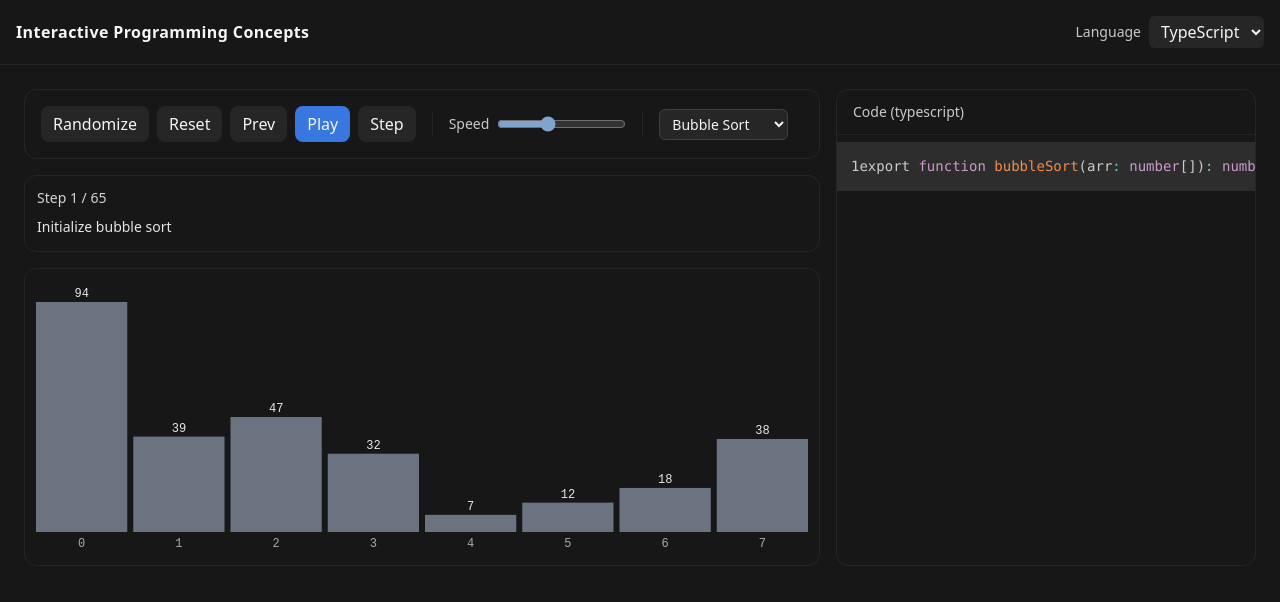
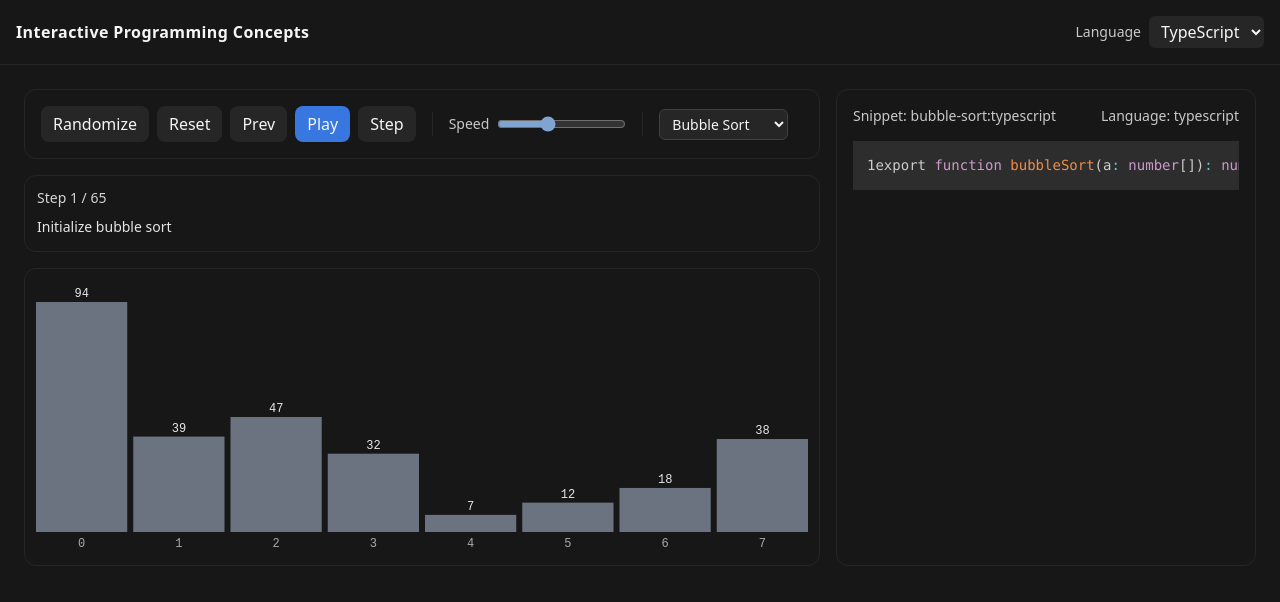
Before and after one commit to leanite/interactive-programming-concepts, a React (Vite) app: page / in a window 1280 px wide. Shown: the top 602 px of the page. Built offline with nearby package versions, Linux system fonts and the light colour scheme.

Commit message:
refactor: connect CodePanel to CodeViewer with typed SnippetKey and snippetRegistry source lookup

```diff
--- a/src/App.tsx
+++ b/src/App.tsx
@@ -5,12 +5,13 @@ import Canvas from "./components/Canvas";
 import CodePanel from "./components/CodePanel";
 import StepInfo from "./components/StepInfo";
 import { useStepRunner } from "./hooks/useStepRunner";
-import { Language, LanguageCatalog, type LanguageType } from "./types/languages";
+import { LanguageCatalog, type LanguageType } from "./types/languages";
 import type { StepSequence } from "./types/step";
 import type { ArrayVisualizationState } from "./types/visual";
 import { runner } from "./engine/bootstrap";
 import { Structure } from "@structures";
 import { Algorithm } from "@algorithms";
+import { snippetKey, type SnippetKey } from "@keys"
 
 /**
  * Helper to create a fresh random numeric array (1..99) of a given length.
@@ -33,11 +34,15 @@ export default function App() {
   // Steps produced by the engine (tracer) for the current baseValues and language.
   const [steps, setSteps] = React.useState<StepSequence>([]);
 
+  // Snippet for the selected language and algorithm
+  const [snippetId, setSnippetId] = React.useState<SnippetKey>(snippetKey(Algorithm.BubbleSort, language));
+
   // Build or rebuild the step trace whenever the language changes.
   // For now, we keep the Bubble Sort tracer keyed as "bubble-sort:typescript".
   React.useEffect(() => {
-    const traceInfo = runner.buildTrace(Algorithm.BubbleSort, Language.TypeScript, baseValues);
-    setSteps(traceInfo.steps);
+    const { steps, snippetId } = runner.buildTrace(Algorithm.BubbleSort, language, baseValues);
+    setSteps(steps);
+    setSnippetId(snippetId as SnippetKey);
   }, [language, baseValues]);
 
   // Playback engine (index, play/pause, step, prev, reset, speed).
@@ -104,7 +109,7 @@ export default function App() {
           <Canvas state={visualState} />
         </section>
 
-        <CodePanel language={language} highlight={highlight} />
+        <CodePanel language={language} snippetId={snippetId} highlight={highlight} />
       </main>
     </div>
   );
--- a/src/components/CodePanel.tsx
+++ b/src/components/CodePanel.tsx
@@ -1,73 +1,27 @@
 import CodeViewer from "./CodeViewer";
 import type { LanguageType } from "@types";
-
-// Example code snippets for each language
-const codeSamples: Record<LanguageType, string> = {
-  java: `public class BubbleSort {
-    public static void bubbleSort(int[] arr) {
-      int n = arr.length;
-      for (int i = 0; i < n-1; i++)
-        for (int j = 0; j < n-i-1; j++)
-          if (arr[j] > arr[j+1]) {
-            int temp = arr[j];
-            arr[j] = arr[j+1];
-            arr[j+1] = temp;
-          }
-    }
-  }`,
-  python: `def bubble_sort(arr):
-    for i in range(len(arr) - 1):
-        for j in range(len(arr) - i - 1):
-            if arr[j] > arr[j + 1]:
-                arr[j], arr[j + 1] = arr[j + 1], arr[j]
-    return arr`,
-  c: `void bubbleSort(int arr[], int n) {
-    for (int i = 0; i < n-1; i++)
-      for (int j = 0; j < n-i-1; j++)
-        if (arr[j] > arr[j+1]) {
-          int temp = arr[j];
-          arr[j] = arr[j+1];
-          arr[j+1] = temp;
-        }
-  }`,
-  rust: `pub fn bubble_sort(arr: &mut [i32]) {
-      let n = arr.len();
-      for i in 0..n-1 {
-          for j in 0..n-i-1 {
-              if arr[j] > arr[j+1] {
-                  arr.swap(j, j+1);
-              }
-          }
-      }
-  }`,
-  typescript: `export function bubbleSort(arr: number[]): number[] {
-    const a = [...arr];
-    for (let i = 0; i < a.length - 1; i++) {
-      for (let j = 0; j < a.length - i - 1; j++) {
-        if (a[j] > a[j + 1]) {
-          const tmp = a[j];
-          a[j] = a[j + 1];
-          a[j + 1] = tmp;
-        }
-      }
-    }
-    return a;
-  }`,
-};
+import type { SnippetKey } from "@keys";
+import { useMemo } from "react";
+import { registeredSnippets } from "@factories"
 
 type Props = {
   language: LanguageType;
+  snippetId: SnippetKey;
   highlight?: { start: number; end?: number };
 };
 
-export default function CodePanel({ language, highlight }: Props) {
+export default function CodePanel({ language, snippetId, highlight }: Props) {
+  const snippet = useMemo(() => registeredSnippets.get(snippetId), [snippetId]);
+
   return (
-    <aside className="bg-neutral-900 rounded-xl border border-neutral-800 overflow-hidden">
-      <div className="px-4 py-3 border-b border-neutral-800 text-sm opacity-80">
-        Code ({language})
-      </div>
+    <aside className="bg-neutral-900 rounded-xl p-4 border border-neutral-800">
+      <header className="flex items-center justify-between mb-2">
+        <span className="text-sm opacity-80">Snippet: {snippetId}</span>
+        <span className="text-sm opacity-80">Language: {language}</span>
+      </header>
 
-      <CodeViewer language={language} code={codeSamples[language]} highlight={highlight} />
+      {/* CHANGED: CodeViewer recebe o source pronto */}
+      <CodeViewer language={language} snippet={snippet} highlight={highlight} />
     </aside>
   );
 }
--- a/src/components/CodeViewer.tsx
+++ b/src/components/CodeViewer.tsx
@@ -18,11 +18,11 @@ import type { LanguageType } from "@types"; // <-- shared type
 
 type Props = {
   language: LanguageType;
-  code: string;
+  snippet?: string;
   highlight?: { start: number; end?: number }; // 1-based inclusive range
 };
 
-export default function CodeViewer({ language, code, highlight }: Props) {
+export default function CodeViewer({ language, snippet, highlight }: Props) {
   // Precompute grammar; fallback to TS if missing
   const grammar = useMemo(() => {
     // Guard: ensure grammar exists (e.g., if a language import changes)
@@ -30,7 +30,8 @@ export default function CodeViewer({ language, code, highlight }: Props) {
   }, [language]);
 
   // Split code into individual lines to render gutters + per-line highlight
-  const lines = useMemo(() => code.split("\n"), [code]);
+  const codeText = snippet ?? "";
+  const lines = useMemo(() => codeText.split("\n"), [codeText]);
 
   const start = highlight?.start ?? -1;
   const end = highlight?.end ?? start;
--- a/src/engine/bootstrap.ts
+++ b/src/engine/bootstrap.ts
@@ -2,7 +2,8 @@
 // and exposes a shared Runner. This file does NOT wire UI; it only prepares the engine.
 
 import { Runner } from "@engines";
-import { buildTracerRegistry, buildRendererRegistry } from "@factories";
+import { buildTracerRegistry, buildRendererRegistry, buildSnippetRegistry } from "@factories";
 
 // Expose a shared Runner instance for future wiring
+buildSnippetRegistry();
 export const runner = new Runner(buildTracerRegistry(), buildRendererRegistry());
--- a/src/factories/snippetRegistry.factory.ts
+++ b/src/factories/snippetRegistry.factory.ts
@@ -7,10 +7,13 @@ import { Language } from "@languages";
 // Raw .txt snippets organized by language folder:
 import bubbleSortTs from "@snippets-dir/typescript/bubble-sort.txt?raw";
 
+const snippetRegistry = new SnippetRegistry();
+
 export function buildSnippetRegistry(): SnippetRegistry {
-    const snippetRegistry = new SnippetRegistry();
 
     snippetRegistry.register(snippetKey(Algorithm.BubbleSort, Language.TypeScript), bubbleSortTs);
 
     return snippetRegistry
 }
+
+export const registeredSnippets = snippetRegistry;
```
